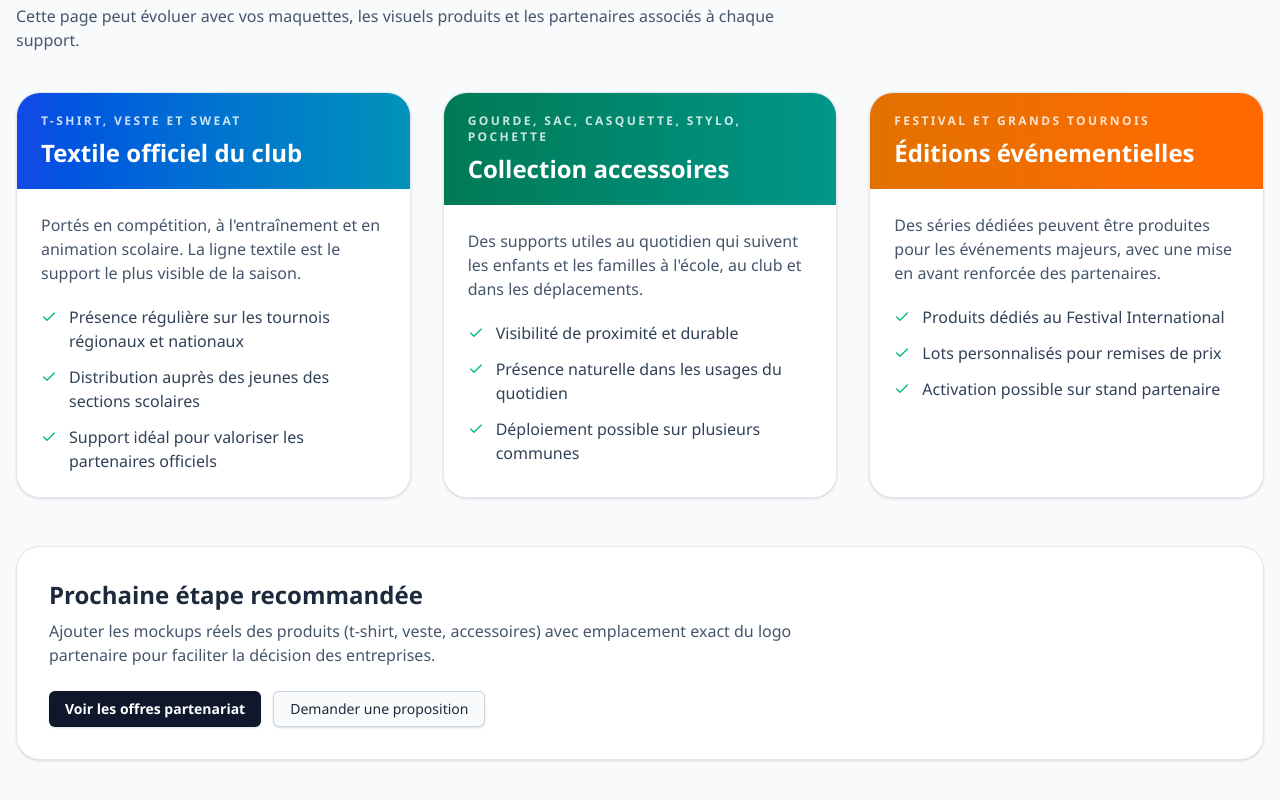
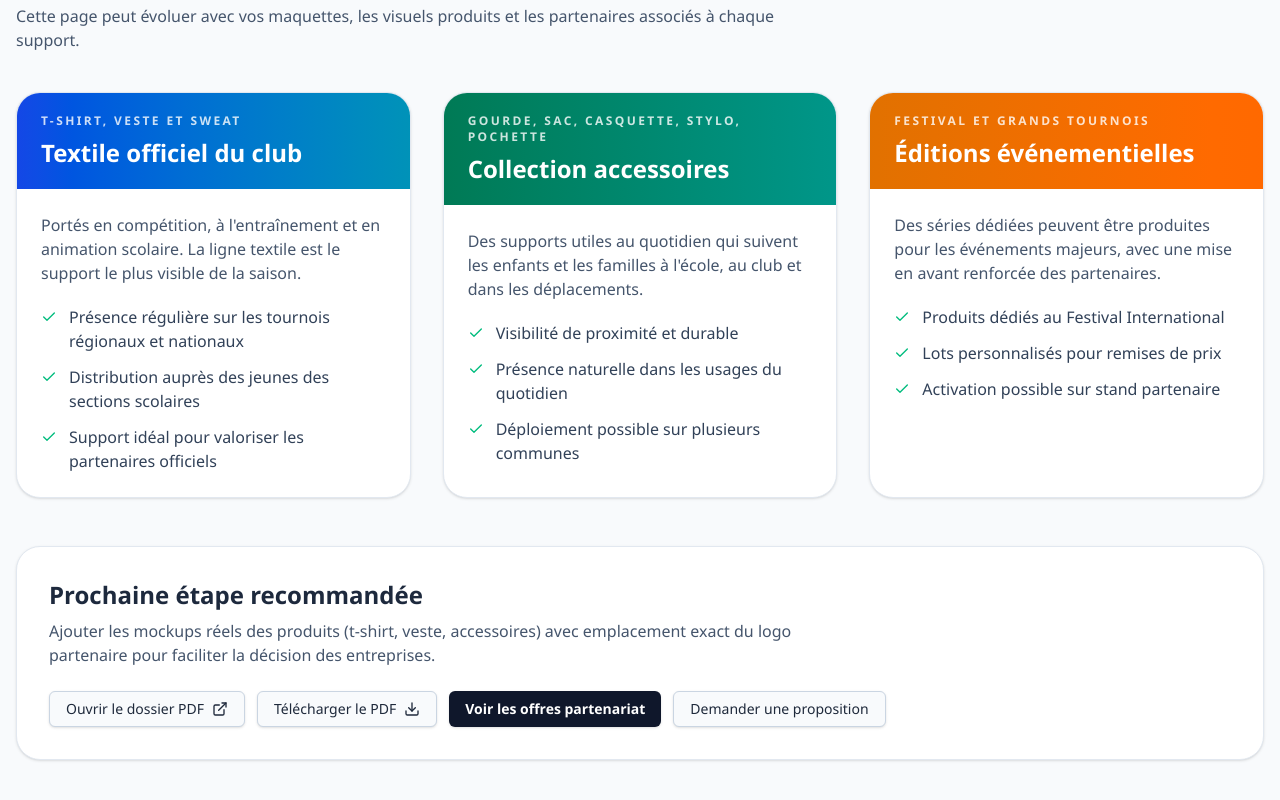
Before and after one commit to jgiraudeau/ac_echecs_calanques, a Next.js app: page /produits-derives in a window 1280 px wide. Shown: the part 610-1410 px from the top of the page. Built offline with nearby package versions, Linux system fonts and the light colour scheme.

Commit message:
feat(partenaires): add public sponsorship PDF open/download links

```diff
--- a/src/app/partenaires/page.tsx
+++ b/src/app/partenaires/page.tsx
@@ -1,5 +1,5 @@
 import { Navbar } from "@/components/layout/Navbar";
-import { Check, Star, Heart, Users, Globe, ArrowUpRight, Sparkles, Mail, Phone } from "lucide-react";
+import { Check, Star, Heart, Users, Globe, ArrowUpRight, Sparkles, Mail, Phone, Download } from "lucide-react";
 import { Button } from "@/components/ui/button";
 import Image from "next/image";
 import Link from "next/link";
@@ -258,9 +258,17 @@ export default function PartenairesPage() {
               Offre textile, accessoires, événementiel et mobilité: choisissez le support le plus adapté à votre objectif.
             </p>
           </div>
-          <Button asChild variant="outline" className="border-slate-300">
-            <Link href="/produits-derives">Voir la page Produits dérivés</Link>
-          </Button>
+          <div className="flex flex-wrap gap-3">
+            <Button asChild variant="outline" className="border-slate-300">
+              <Link href="/produits-derives">Voir la page Produits dérivés</Link>
+            </Button>
+            <Button asChild variant="outline" className="border-slate-300">
+              <a href="/documents/proposition-sponsoring-academie-calanques.pdf" download>
+                Télécharger le dossier PDF
+                <Download className="w-4 h-4" />
+              </a>
+            </Button>
+          </div>
         </div>
 
         <div className="grid lg:grid-cols-2 xl:grid-cols-3 gap-8">
--- a/src/app/produits-derives/page.tsx
+++ b/src/app/produits-derives/page.tsx
@@ -1,7 +1,7 @@
 import { Navbar } from "@/components/layout/Navbar";
 import { Button } from "@/components/ui/button";
 import Link from "next/link";
-import { Check, Sparkles, Star, Globe, Users } from "lucide-react";
+import { Check, Sparkles, Star, Globe, Users, Download, ExternalLink } from "lucide-react";
 
 const merchandiseLines = [
   {
@@ -112,6 +112,22 @@ export default function ProduitsDerivesPage() {
             faciliter la décision des entreprises.
           </p>
           <div className="mt-6 flex flex-wrap gap-3">
+            <Button asChild variant="outline" className="border-slate-300">
+              <a
+                href="/documents/proposition-sponsoring-academie-calanques.pdf"
+                target="_blank"
+                rel="noopener noreferrer"
+              >
+                Ouvrir le dossier PDF
+                <ExternalLink className="w-4 h-4" />
+              </a>
+            </Button>
+            <Button asChild variant="outline" className="border-slate-300">
+              <a href="/documents/proposition-sponsoring-academie-calanques.pdf" download>
+                Télécharger le PDF
+                <Download className="w-4 h-4" />
+              </a>
+            </Button>
             <Button asChild className="bg-slate-900 hover:bg-slate-800 text-white font-semibold">
               <Link href="/partenaires">Voir les offres partenariat</Link>
             </Button>
```
Also changed, not shown: 1 other file (tests, documents, lock files or other folders).
